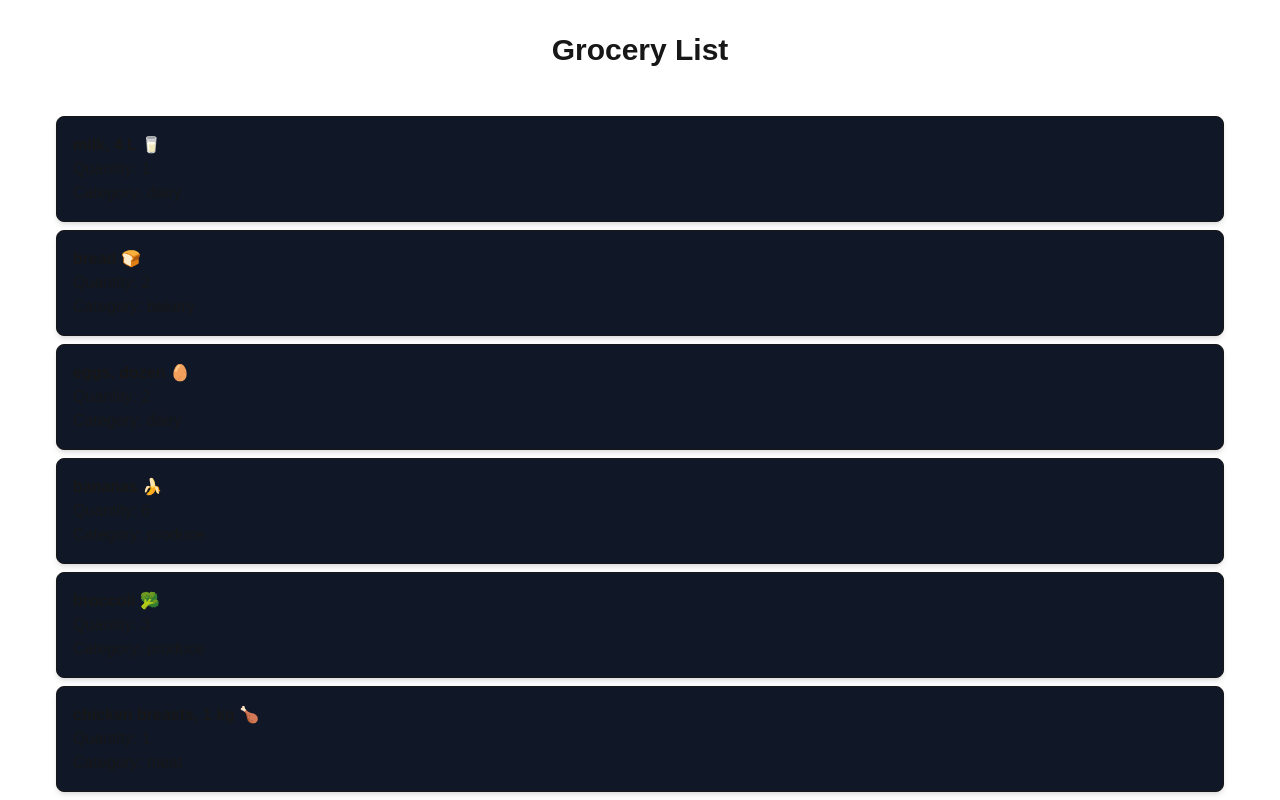
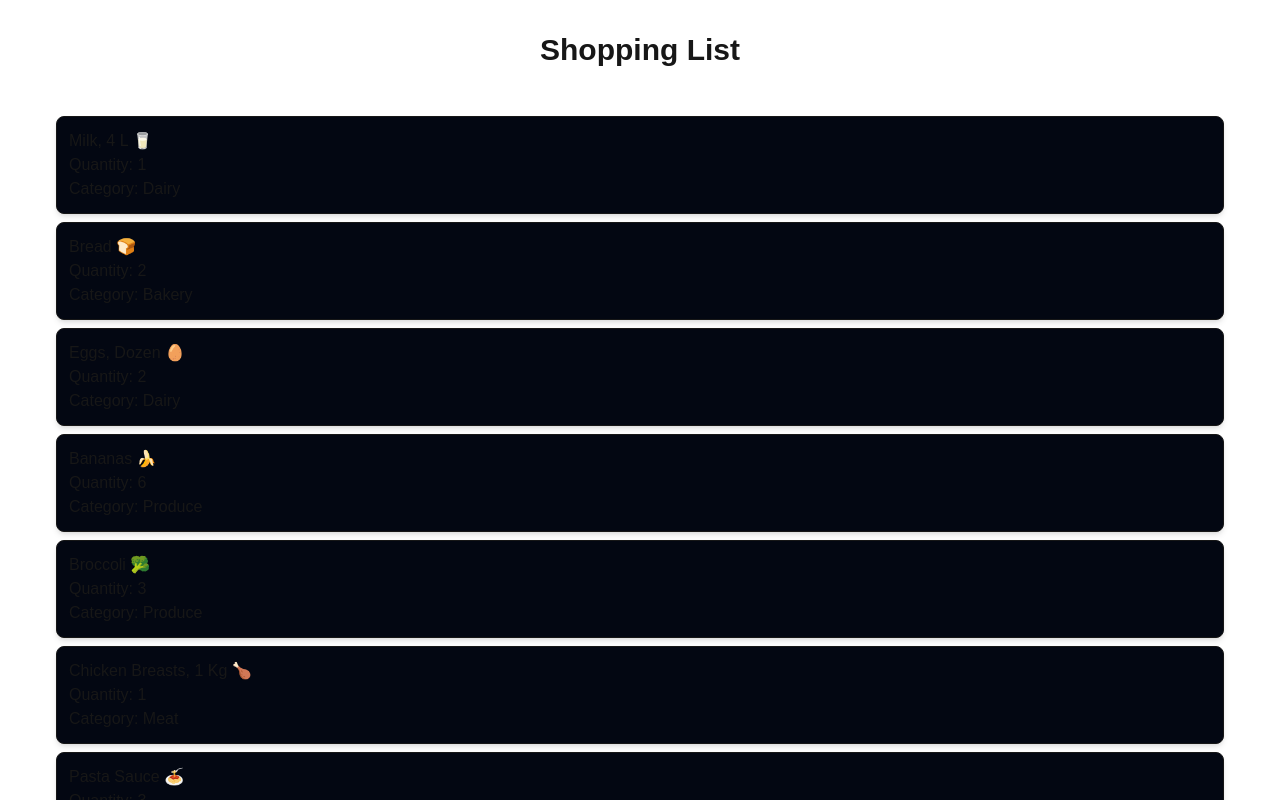
Before and after one commit to DavidCad3na/cprg306-assignments, a Next.js app: page /week-3 in a window 1280 px wide. Shown: the top 800 px of the page. Built offline with nearby package versions, Linux system fonts and the light colour scheme.

Commit message:
Slight Fixes
Changes Colour, Capitalized the first letter of Items in list, fixed mainpage,

```diff
--- a/app/layout.js
+++ b/app/layout.js
@@ -12,8 +12,8 @@ const geistMono = Geist_Mono({
 });
 
 export const metadata = {
-  title: "Create Next App",
-  description: "Generated by create next app",
+  title: "Shopping List",
+  description: "A shopping list",
 };
 
 export default function RootLayout({ children }) {
--- a/app/page.js
+++ b/app/page.js
@@ -5,11 +5,7 @@ export default function Page() {
     <h1>CPRG 306: Web Development 2 - Assignments</h1>
       <Link href="/week-2" target="_blank">
         Week-2
-      </Link>
-      <br />
-      <Link href="/week-3" target="_blank">
-        Week-3
-      </Link>
+      </Link> <Link href="/week-3" target="_blank"> Week-3</Link>
       </main>
   );
 }
--- a/app/week-3/item-list.js
+++ b/app/week-3/item-list.js
@@ -80,7 +80,7 @@ const item12 = {
   ];
 
 return (
-    <ul className="column sm:grid-cols-2 lg:grid-cols-3 gap-4 p-4 ">
+    <ul className="column capitalize sm:grid-cols-2 lg:grid-cols-3 gap-4 p-4 ">
       {items.map((item, index) => (
         <Item
           key={index}
--- a/app/week-3/item.js
+++ b/app/week-3/item.js
@@ -1,8 +1,8 @@
 import React from 'react';
 export default function Item({ name, quantity, category }) {
   return (
-    <li className="p-4 m-2 border rounded-lg shadow-md bg-gray-900 hover:bg-gray-800 text-grey">
-      <div className="font-semibold">{name}</div>
+    <li className="p-3 m-2 border rounded-lg shadow-md bg-gray-950 hover:bg-gray-800 text-grey">
+      <div>{name}</div>
       <div>Quantity: {quantity}</div>
       <div>Category: {category}</div>
     </li>
--- a/app/week-3/page.js
+++ b/app/week-3/page.js
@@ -3,7 +3,7 @@ import ItemList from "./item-list";
 export default function Page() {
   return (
     <main className="min-h-screen bg-black-100 p-8">
-      <h1 className="text-3xl font-bold mb-6 text-center ">Grocery List</h1>
+      <h1 className="text-3xl font-bold mb-6 text-center ">Shopping List</h1>
       <ItemList />
     </main>
   );
```
